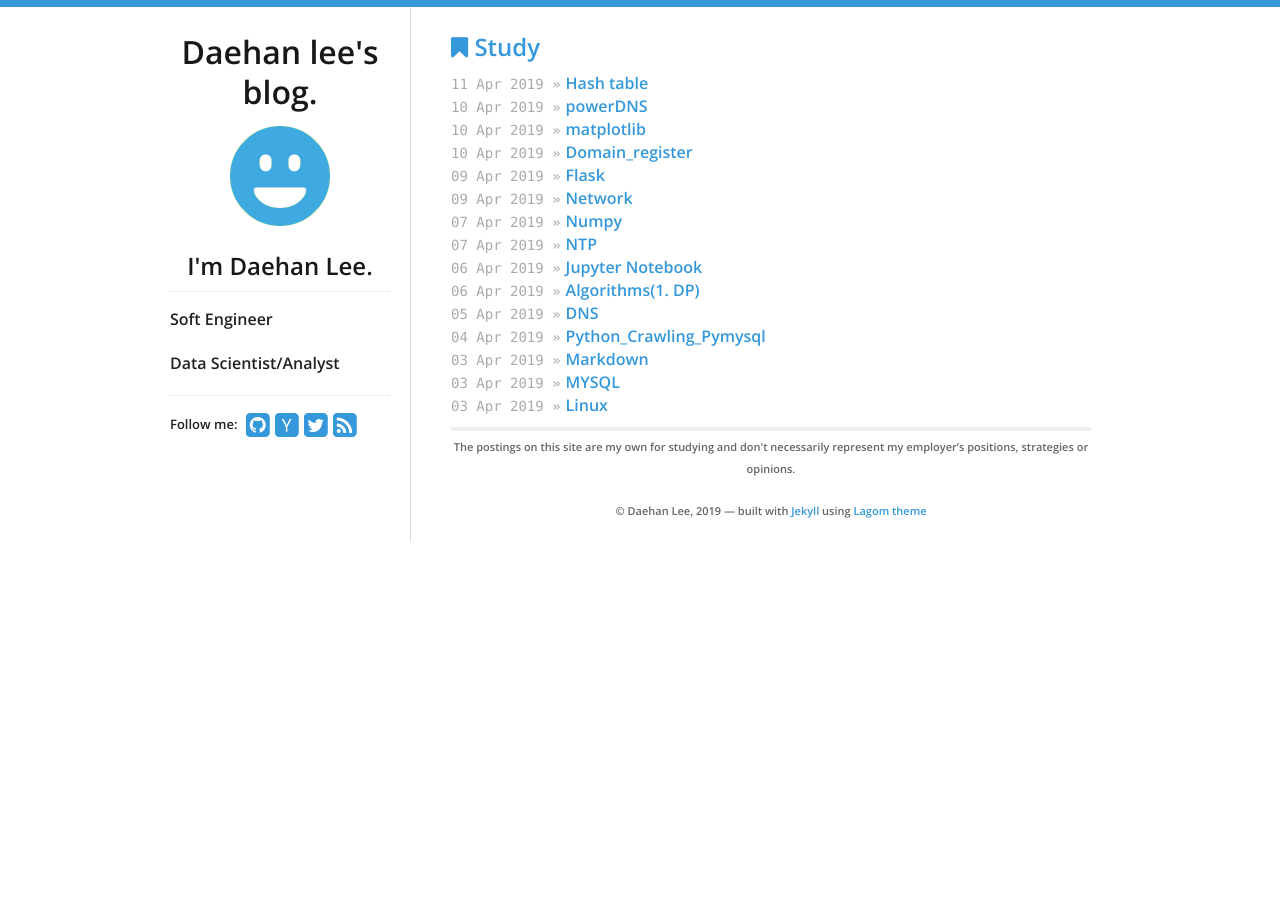
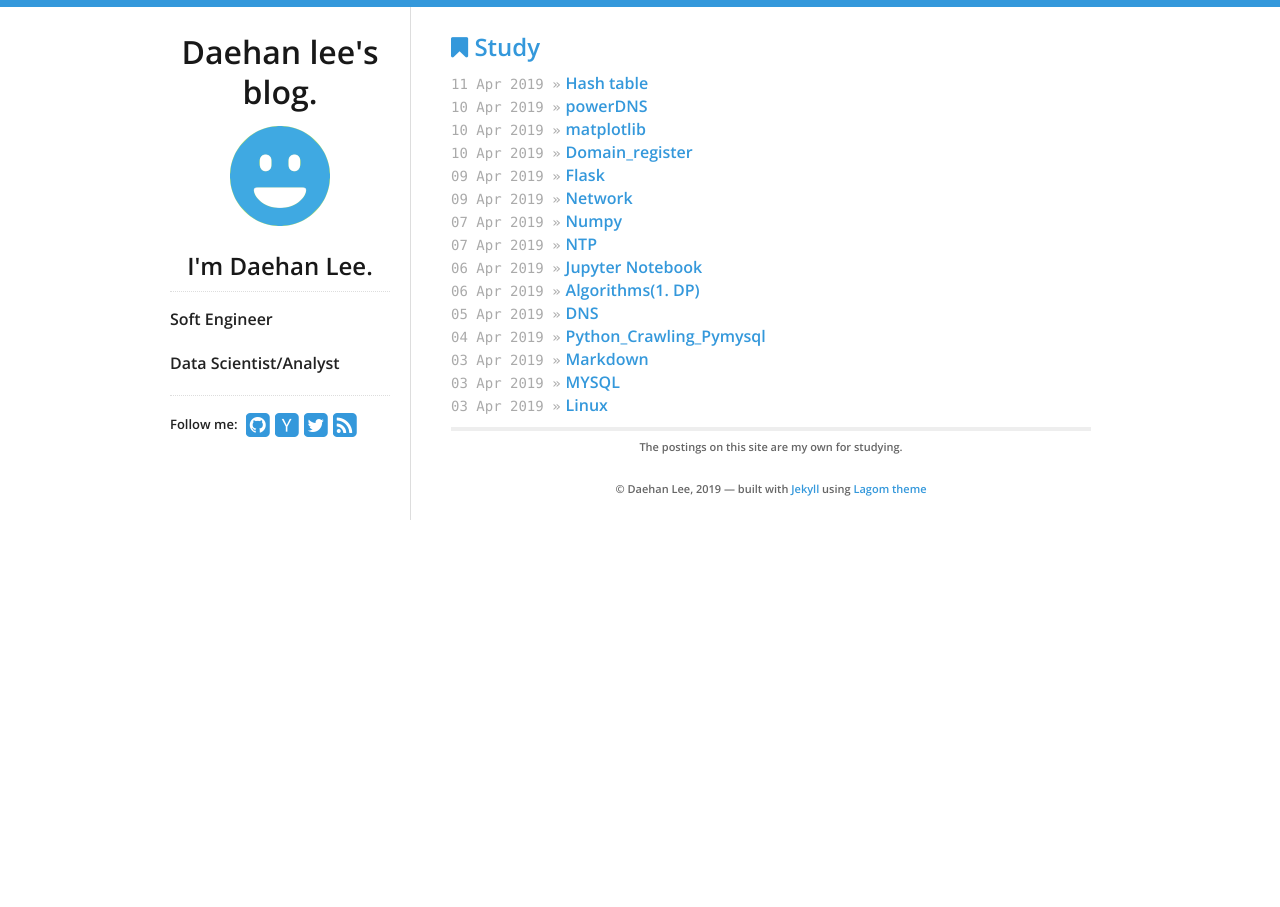
Before and after one commit to daehan0226/Study, a Jekyll site: the page built from index.html, in a window 1280 px wide. Built offline with Jekyll 4.4.1, drawn with Linux system fonts in a browser that asks for light colours.

Commit message:
Update footer.html

```diff
--- a/_includes/footer.html
+++ b/_includes/footer.html
@@ -1,8 +1,7 @@
 <div class="disclaimer">
   {% if site.data.theme.show_disclaimer %}
   <p>
-    The postings on this site are my own for studying and don't necessarily represent my
-    employer’s positions, strategies or opinions.
+    The postings on this site are my own for studying.
   </p>
   {% endif %}
 
```
